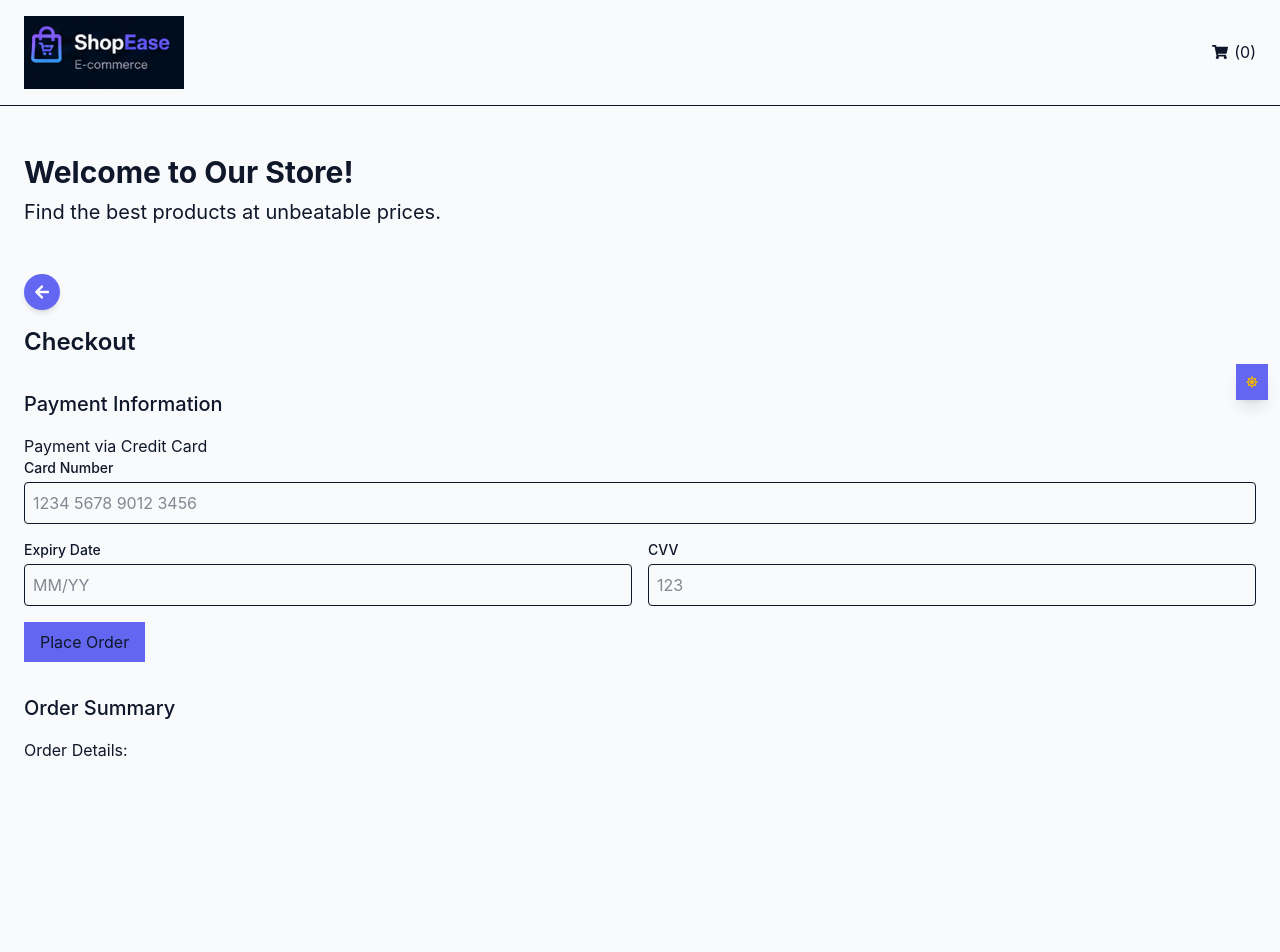
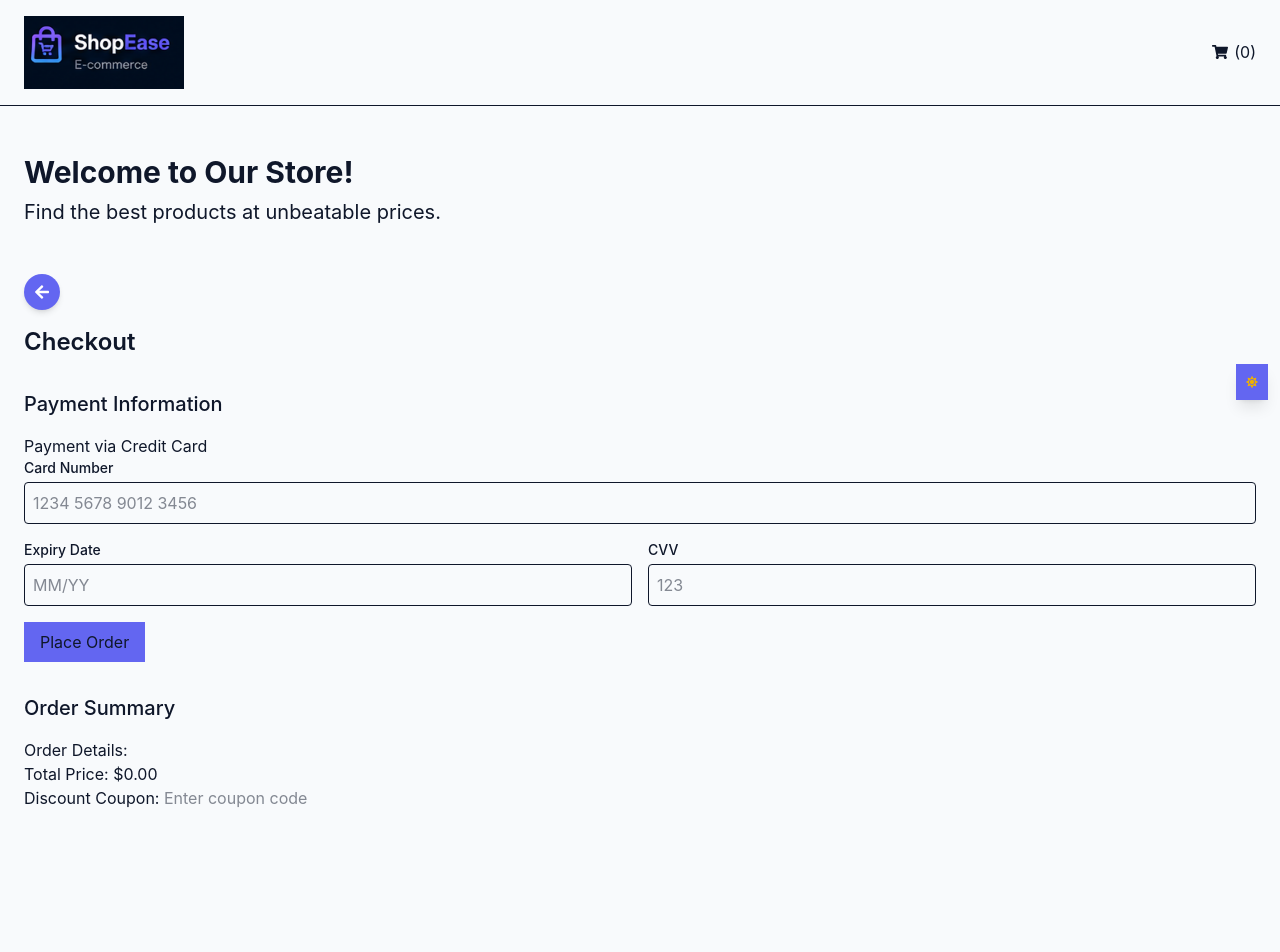
Before and after one commit to piihushah/react-ecommerce-dashboard, a React (Vite) app: page /checkout in a window 1280 px wide. Shown: the top 952 px of the page. Built offline with nearby package versions, Linux system fonts and the light colour scheme.

Commit message:
Cart setup with use effect

```diff
--- a/src/App.jsx
+++ b/src/App.jsx
@@ -1,5 +1,5 @@
 import { Routes, Route } from "react-router-dom";
-import { useState } from "react";
+import { useState, useEffect } from "react";
 import Header from "./components/Header";
 import Footer from "./components/Footer";
 import ProductGrid from "./components/ProductGrid";
@@ -9,7 +9,14 @@ import CheckoutPage from "./pages/CheckoutPage";
 import ThemeToggle from "./components/ThemeToggle";
 
 function App() {
-  const [cart, setCart] = useState([]);
+  const [cart, setCart] = useState(() => {
+    const storedCart = localStorage.getItem("cart");
+    return storedCart ? JSON.parse(storedCart) : [];
+  });
+
+  useEffect(() => {
+    localStorage.setItem("cart", JSON.stringify(cart));
+  }, [cart]);
 
   function addToCart(product) {
     setCart((prevCart) => {
@@ -18,7 +25,6 @@ function App() {
       if (existingProduct) {
         return prevCart.map((item) => (item.id === product.id ? { ...item, quantity: item.quantity + 1 } : item));
       }
-
       return [...prevCart, { ...product, quantity: 1 }];
     });
   }
--- a/src/components/OrderSummary.jsx
+++ b/src/components/OrderSummary.jsx
@@ -9,6 +9,10 @@ function OrderSummary({ cart }) {
           </li>
         ))}
       </ul>
+      <h2>Total Price: ${cart.reduce((total, item) => total + item.price * item.quantity, 0).toFixed(2)}</h2>
+      <h4>
+        Discount Coupon: <input type="text" placeholder="Enter coupon code" />
+      </h4>
     </div>
   );
 }
--- a/src/components/SearchProduct.jsx
+++ b/src/components/SearchProduct.jsx
@@ -3,7 +3,7 @@ import Button from "./Button";
 
 function SearchProduct({ query, setQuery, category, setCategory }) {
   return (
-    <div className="flex flex-col md:flex-row gap-6 items-center justify-between w-full">
+    <div className="flex flex-col md:flex-row md:gap-6 items-center justify-between w-full px-6">
       <div className="p-4 w-full">
         <h2 className="text-2xl font-semibold mb-4">Search Product:</h2>
         <input
@@ -19,11 +19,11 @@ function SearchProduct({ query, setQuery, category, setCategory }) {
         <select
           value={category}
           onChange={(e) => setCategory(e.target.value)}
-          className="w-full p-2 border border-gray-300 rounded-none focus:outline-none focus:ring-2 focus:ring-blue-500"
+          className="w-full p-2 border border-gray-300 rounded-none focus:outline-none focus:ring-2 focus:ring-blue-500 bg-(--background-color) text-(--text-color) "
         >
           <option value="all">All Categories</option>
           {Array.from(new Set(productData.map((product) => product.category))).map((cat) => (
-            <option key={cat} value={cat} className="capitalize bg-(var(--background-color)) text-(var(--text-color))">
+            <option key={cat} value={cat} className="capitalize ">
               {cat}
             </option>
           ))}
--- a/src/pages/CartPage.jsx
+++ b/src/pages/CartPage.jsx
@@ -57,8 +57,12 @@ function CartPage({ cart, removeFromCart, updateQuantity }) {
             ))}
           </div>
 
-          <div className="mt-8 flex flex-col items-end gap-4">
-            <h2 className="text-2xl font-bold">Total: ${total.toFixed(2)}</h2>
+          <div className="mt-8 flex flex-col items-end gap-1">
+            <h3 className="text-lg font-semibold">Items: {cart.length}</h3>
+            <h4 className="text-lg font-semibold">Subtotal: ${total.toFixed(2)}</h4>
+            <h4 className="text-lg font-semibold">Tax: ${(total * 0.08).toFixed(2)}</h4>
+            <h4 className="text-lg font-semibold">Shipping: {total > 50 ? "Free" : "$5.00"}</h4>
+            <h2 className="text-2xl font-bold">Total: ${(total + total * 0.08 + (total > 50 ? 0 : 5.0)).toFixed(2)}</h2>
 
             <Link to="/checkout" className="px-6 py-3 rounded-md bg-(--primary-color) text-white">
               Proceed to Checkout
```
Also changed, not shown: 1 other file (tests, documents, lock files or other folders).
